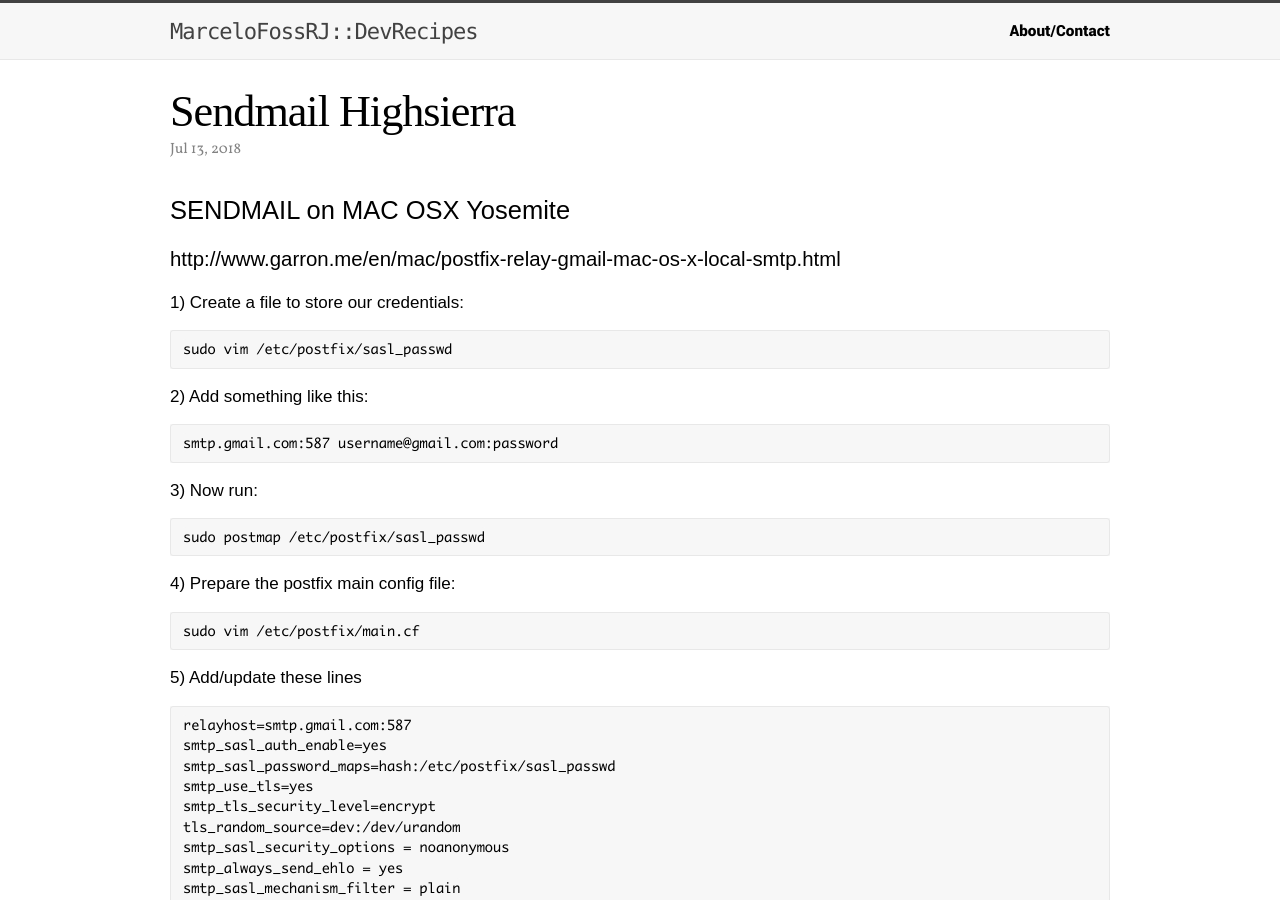
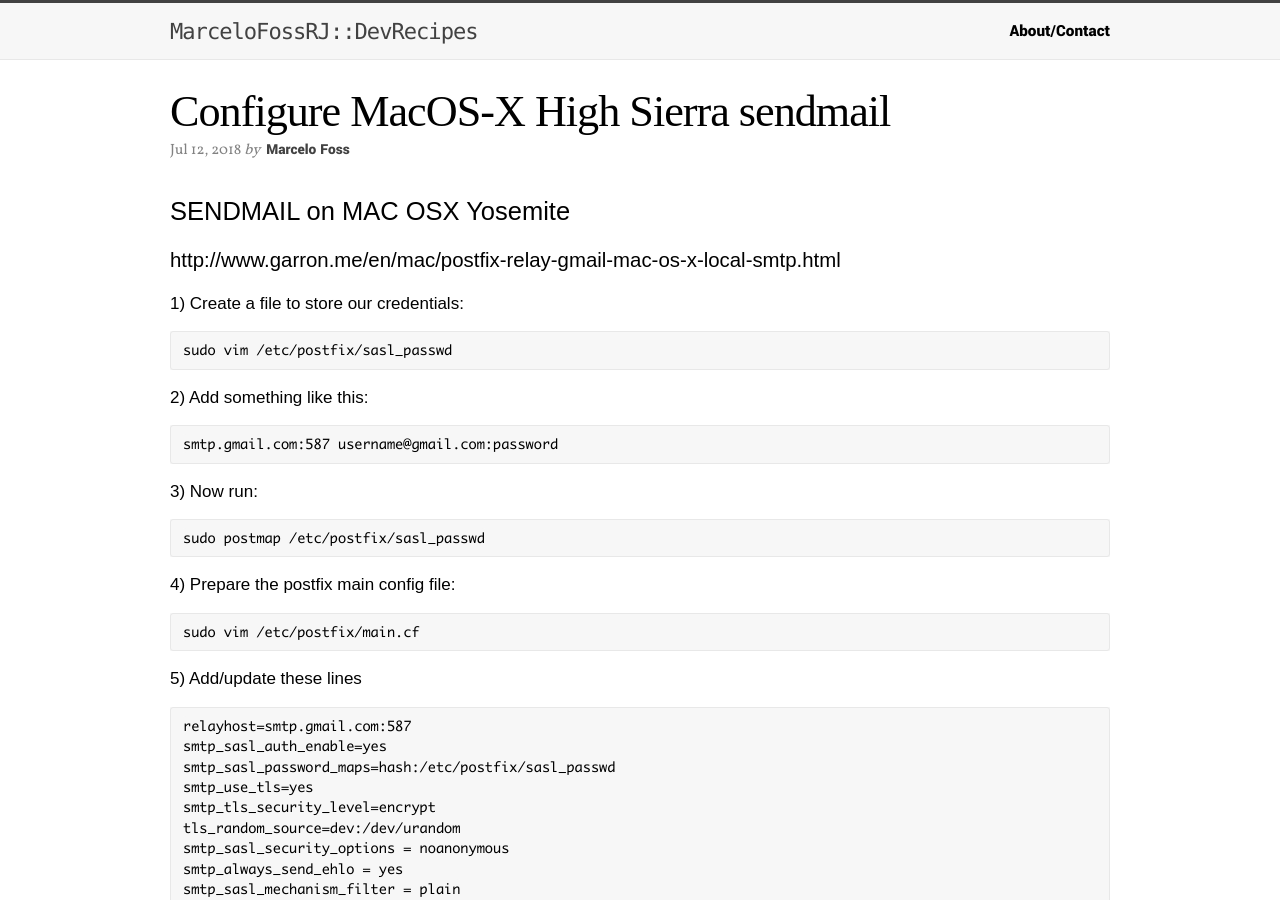
Before and after one commit to MarceloFossRJ/MarceloFossRJ.github.io, a Jekyll site: the page built from _posts/2018-07-13-sendmail-highsierra.md, in a window 1280 px wide and 900 px high. Built offline with Jekyll 4.4.1, drawn with Linux system fonts in a browser that asks for light colours; some web fonts are replaced; our own code applies the rules of GitHub Pages for plain Markdown files.

Commit message:
adjust posts naming

```diff
--- a/_posts/2018-07-12-rails-pt-br.md
+++ b/_posts/2018-07-12-rails-pt-br.md
@@ -1,7 +1,7 @@
 ---
 layout: post
 title:  "Rails in brazilian portuguese"
-date:   2018-07-13 19:45:31 -0300
+date:   2018-07-12 19:45:31 -0300
 categories: [article]
 tags: [architecture, rails, ror]
 author: Marcelo Foss
--- a/_posts/2018-07-13-sendmail-highsierra.md
+++ b/_posts/2018-07-13-sendmail-highsierra.md
@@ -1,3 +1,12 @@
+---
+layout: post
+title:  "Configure MacOS-X High Sierra sendmail"
+date:   2018-07-12 14:54:21 -0300
+categories: [recipe]
+tags: [macosx, el capitan, facetime]
+author: Marcelo Foss
+---
+
 # SENDMAIL on MAC OSX Yosemite
 
 #### http://www.garron.me/en/mac/postfix-relay-gmail-mac-os-x-local-smtp.html
```
Also changed, not shown: _posts/2017-11-10-12-factor-app.md (renamed from _posts/2017-11-10-12factor-app.md).
